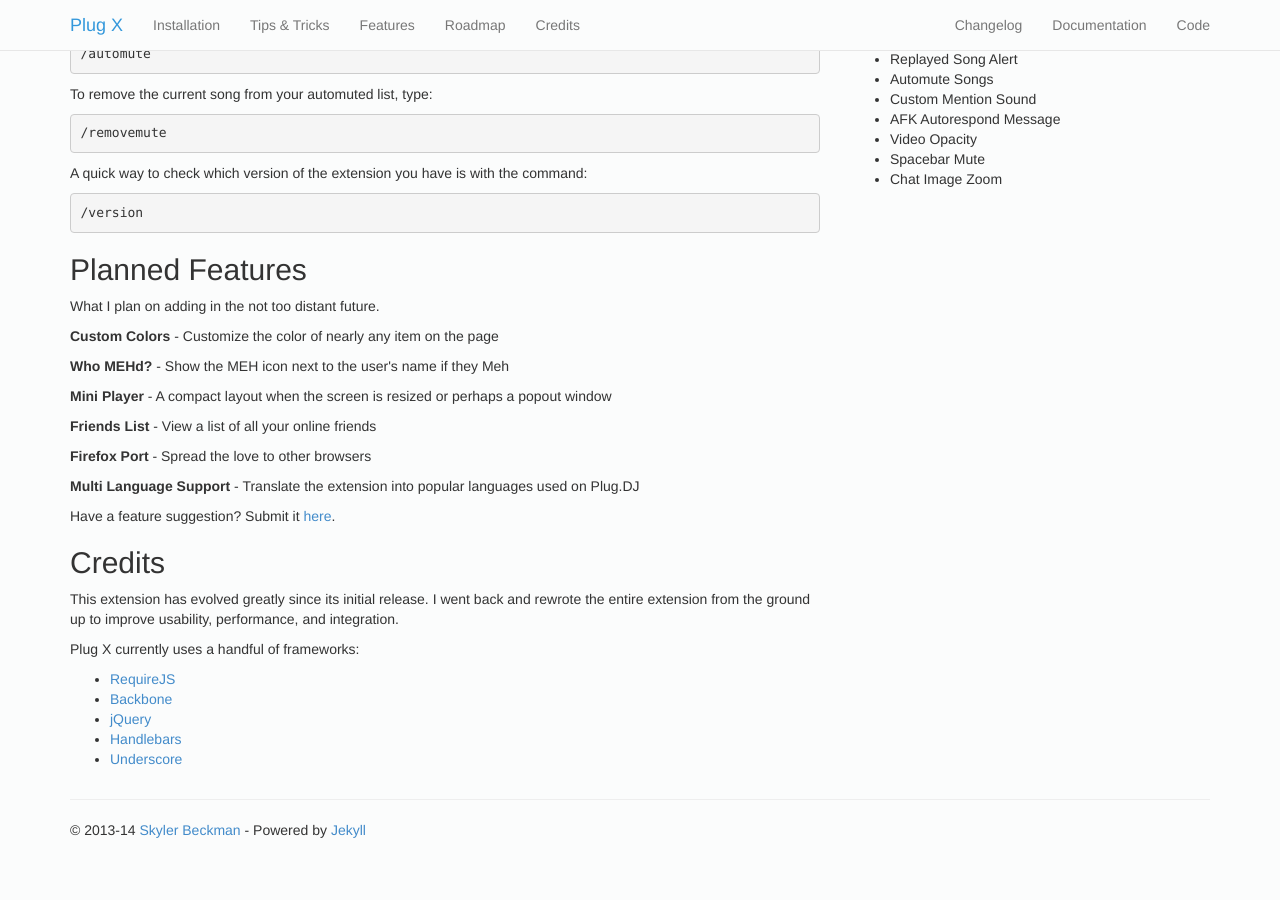
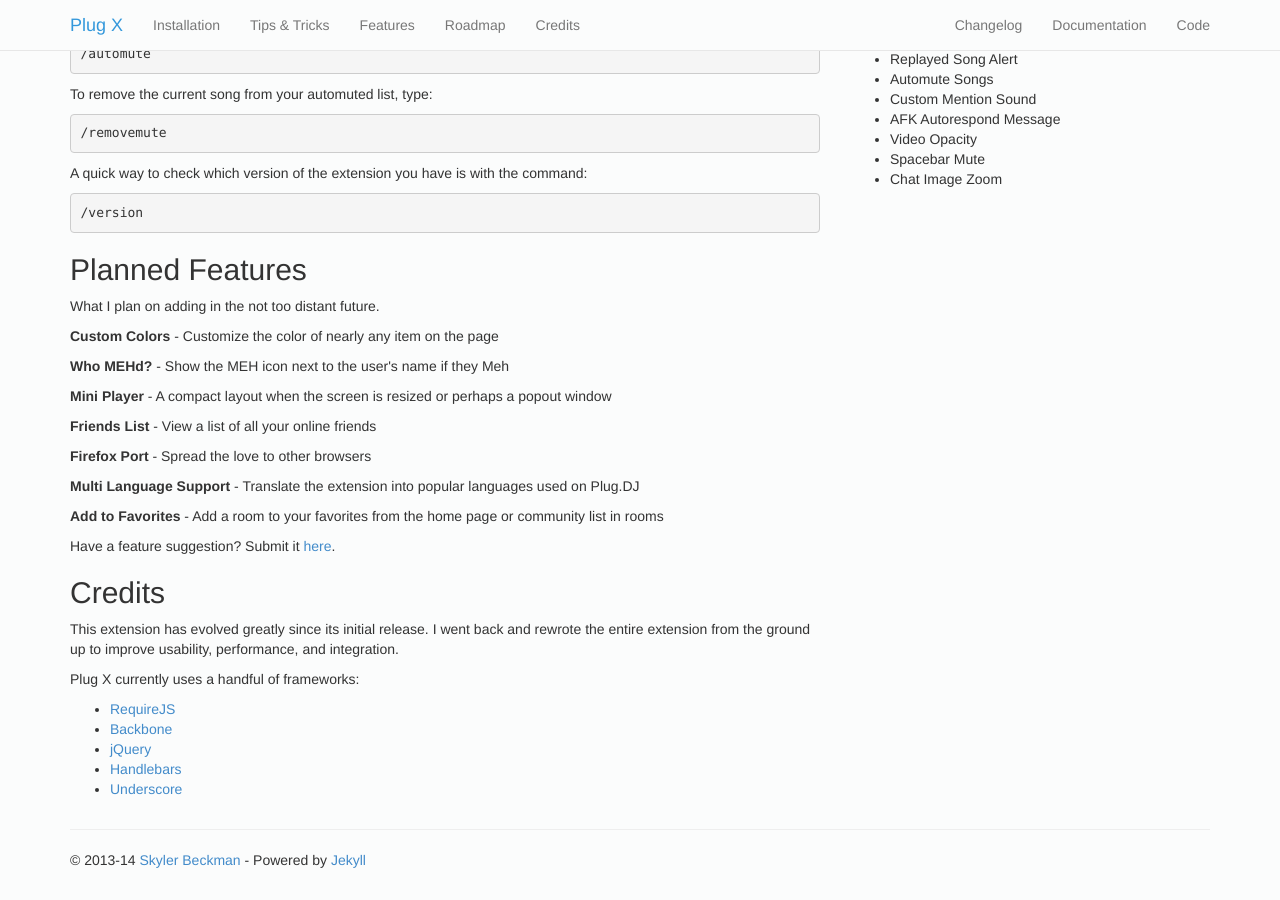
Before and after one commit to skylerb/Plug-X, a Jekyll site: the page built from index.html, in a window 1280 px wide and 900 px high, scrolled down 748 px. Built offline with Jekyll 4.4.1, drawn with Linux system fonts in a browser that asks for light colours; nearby versions of some CDN libraries; Markdown is read by kramdown in place of the engine named in the settings; before the commit the page ends 1618 px from its top, so only the background shows below that.

Commit message:
All kinds of ideas today

```diff
--- a/index.html
+++ b/index.html
@@ -27,6 +27,7 @@
 		  <p><b>Friends List</b> - View a list of all your online friends</p>
 		  <p><b>Firefox Port</b> - Spread the love to other browsers</p>
 		  <p><b>Multi Language Support</b> - Translate the extension into popular languages used on Plug.DJ</p>
+		  <p><b>Add to Favorites</b> - Add a room to your favorites from the home page or community list in rooms</p>
 		  <p>Have a feature suggestion? Submit it <a href="https://chrome.google.com/webstore/support/effeahbhlcfhmgljedehdfjpkgmachjg#feature" target="_blank">here</a>.</p>
 		  <h2><a id="credits"></a>Credits</h2>
 		  <p>This extension has evolved greatly since its initial release. I went back and rewrote the entire extension from the ground up to improve usability, performance, and integration.</p>
```
